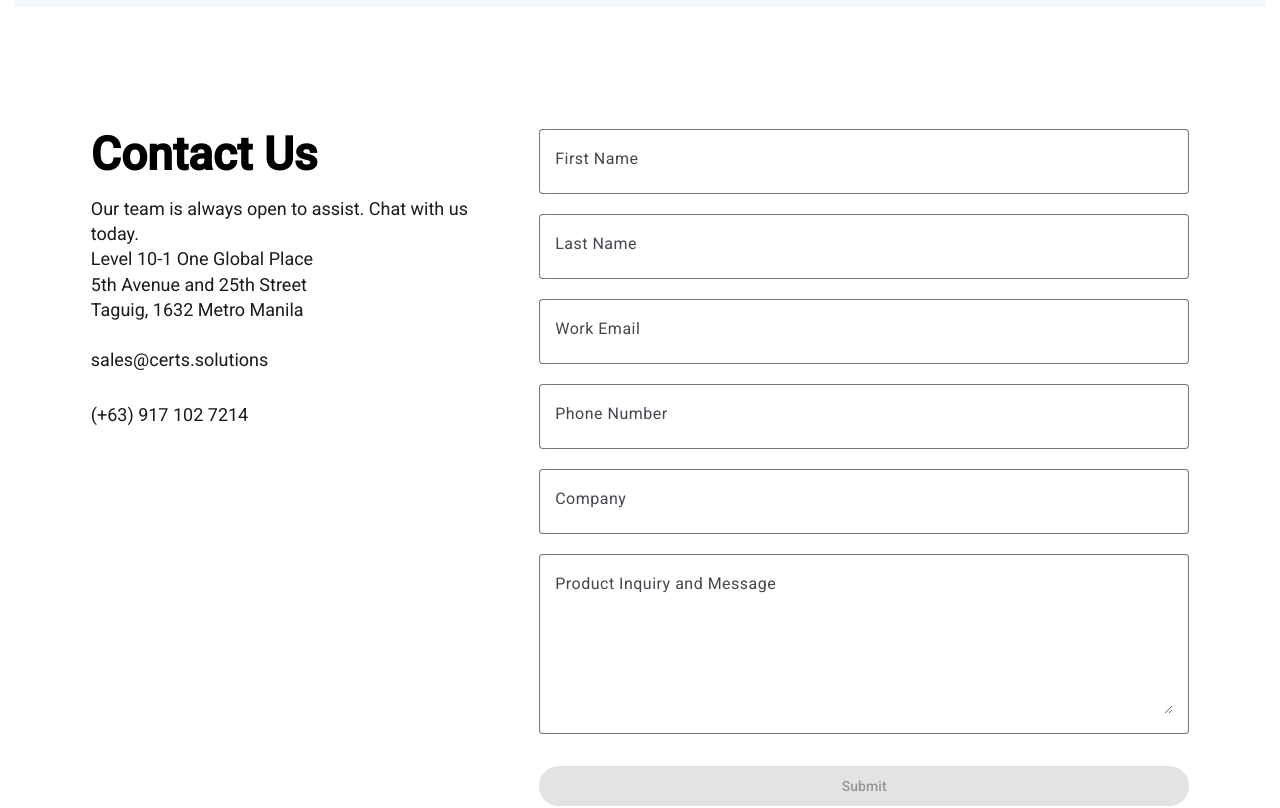
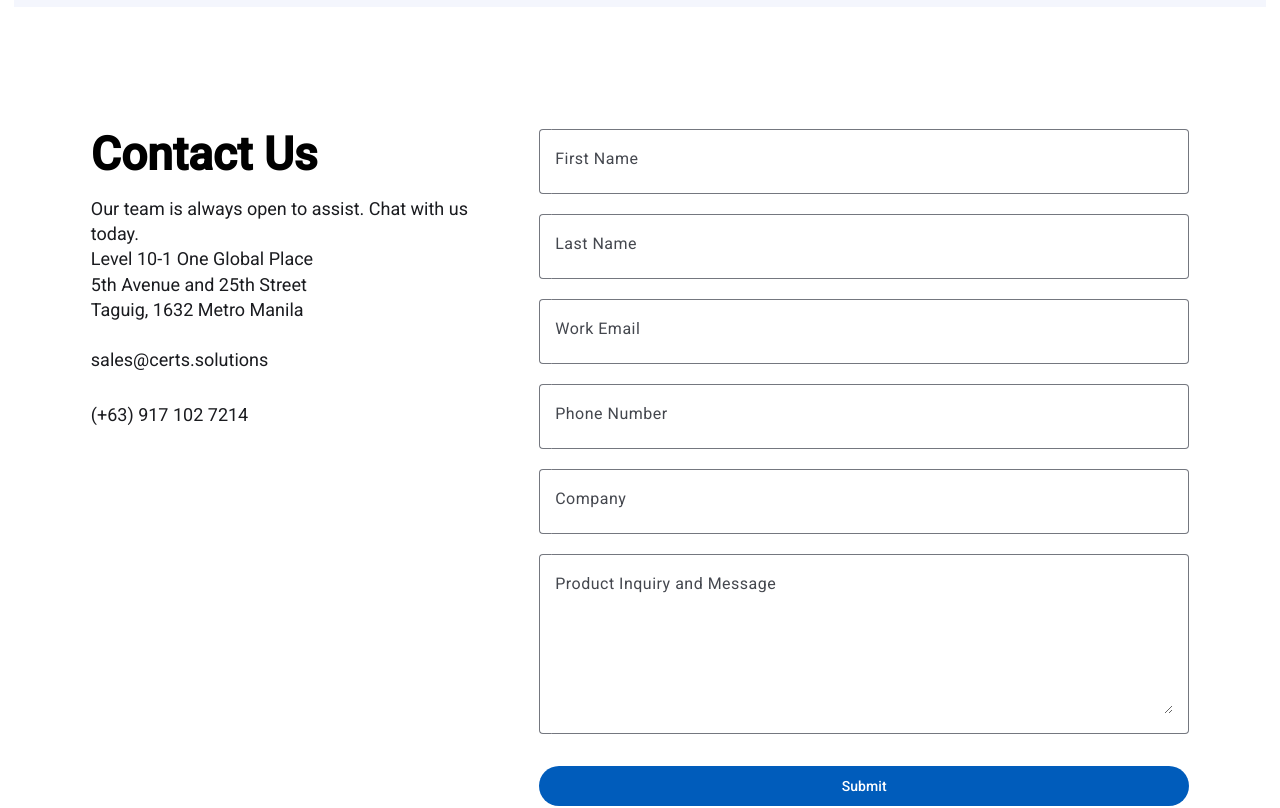
Before and after one commit to rolanveroncruz/certs-web, an Angular app: page / in a window 1280 px wide. Shown: the part 3220-4028 px from the top of the page. Built offline with nearby package versions, Linux system fonts and the light colour scheme; no server answers.

Commit message:
Netlify contact-us form integration

```diff
--- a/src/app/landing/contact-us/contact-us.html
+++ b/src/app/landing/contact-us/contact-us.html
@@ -23,38 +23,62 @@
 
     <!-- RIGHT: form panel -->
     <div class="contact-us-form">
-      <form [formGroup]="contactForm" (ngSubmit)="onSubmit()">
+
+      <!-- ✅ NETLIFY: add name/method/data-netlify + honeypot + action -->
+      <!-- ✅ NETLIFY: remove (ngSubmit) so the browser performs a normal POST -->
+      <form
+        [formGroup]="contactForm"
+        name="contact-us"
+        method="POST"
+        data-netlify="true"
+        data-netlify-honeypot="bot-field"
+        action="/thank-you"
+      >
+        <!-- ✅ NETLIFY: required hidden form-name -->
+        <input type="hidden" name="form-name" value="contact-us" />
+
+        <!-- ✅ NETLIFY: honeypot field (hidden) -->
+        <p style="display:none">
+          <label>Don’t fill this out: <input name="bot-field" /></label>
+        </p>
+
         <mat-form-field appearance="outline" class="my-rounded-field">
           <mat-label>First Name</mat-label>
-          <input formControlName="firstName" matInput>
+          <!-- ✅ NETLIFY: add name="firstName" -->
+          <input name="firstName" formControlName="firstName" matInput>
         </mat-form-field>
 
         <mat-form-field appearance="outline" class="my-rounded-field">
           <mat-label>Last Name</mat-label>
-          <input formControlName="lastName" matInput>
+          <!-- ✅ NETLIFY: add name="lastName" -->
+          <input name="lastName" formControlName="lastName" matInput>
         </mat-form-field>
 
         <mat-form-field appearance="outline" class="my-rounded-field">
           <mat-label>Work Email</mat-label>
-          <input formControlName="email" matInput>
+          <!-- ✅ NETLIFY: add name="email" -->
+          <input name="email" formControlName="email" matInput>
         </mat-form-field>
 
         <mat-form-field appearance="outline" class="my-rounded-field">
           <mat-label>Phone Number</mat-label>
-          <input formControlName="phone" matInput>
+          <!-- ✅ NETLIFY: add name="phone" -->
+          <input name="phone" formControlName="phone" matInput>
         </mat-form-field>
 
         <mat-form-field appearance="outline" class="my-rounded-field">
           <mat-label>Company</mat-label>
-          <input formControlName="company" matInput>
+          <!-- ✅ NETLIFY: add name="company" -->
+          <input name="company" formControlName="company" matInput>
         </mat-form-field>
 
         <mat-form-field appearance="outline" class="my-rounded-field">
           <mat-label>Product Inquiry and Message</mat-label>
-          <textarea formControlName="message" matInput rows="4"></textarea>
+          <!-- ✅ NETLIFY: add name="message" -->
+          <textarea name="message" formControlName="message" matInput rows="4"></textarea>
         </mat-form-field>
 
-        <button matButton="filled" type="submit" [disabled]="disabledButton">
+        <button matButton="filled" type="submit">
           Submit
         </button>
       </form>
--- a/src/app/landing/contact-us/contact-us.ts
+++ b/src/app/landing/contact-us/contact-us.ts
@@ -1,24 +1,11 @@
 import { Component } from '@angular/core';
-import {ReactiveFormsModule, FormGroup, FormControl} from '@angular/forms';
-import {MatFormFieldModule} from '@angular/material/form-field';
-import {MatInputModule} from '@angular/material/input';
-import {MatButton, MatButtonModule} from '@angular/material/button';
-import {TextFieldModule}   from '@angular/cdk/text-field';
-import {HttpClient} from '@angular/common/http';
+import { ReactiveFormsModule, FormGroup, FormControl } from '@angular/forms';
+import { MatFormFieldModule } from '@angular/material/form-field';
+import { MatInputModule } from '@angular/material/input';
+import { MatButton, MatButtonModule } from '@angular/material/button';
+import { TextFieldModule } from '@angular/cdk/text-field';
 
-
-type Result = {
-  status: string;
-  message: string;
-}
-type ContactUsForm = {
-  firstName: string;
-  lastName: string;
-  email: string;
-  phone: string;
-  company: string;
-  message: string;
-}
+// ✅ NETLIFY: removed HttpClient import (no backend calls needed)
 
 @Component({
   selector: 'app-contact-us',
@@ -41,40 +28,8 @@ export class ContactUs {
     phone: new FormControl(''),
     company: new FormControl(''),
     message: new FormControl(''),
-  })
-  disabledButton = true;
+  });
 
-  constructor( private http: HttpClient) {
-    let data = {
-      "user": "admin",
-      "request": "allow"
-    };
-    this.http.post<Result>('/api/postping', data).subscribe( (result:Result) =>{
-      if (result.status == 'OK'){
-        console.log("postping OK, message is '",result.message, "'");
-        this.disabledButton = false;
-      }
-    })
-  }
-
-  onSubmit(){
-    this.disabledButton = true;
-    let contactForm: ContactUsForm = {
-      firstName: this.contactForm.value.firstName || " ",
-      lastName: this.contactForm.value.lastName || " ",
-      email: this.contactForm.value.email || " ",
-      phone: this.contactForm.value.phone ||" ",
-      company: this.contactForm.value.company || " ",
-      message: this.contactForm.value.message || " ",
-    }
-    this.http.post<Result>('/api/contactus', contactForm).subscribe( (result:Result) =>{
-      if (result.status == 'OK'){
-        console.log("postping OK, message is '",result.message, "'");
-        this.disabledButton = false;
-      }
-
-    })
-
-  }
-
+  // ✅ NETLIFY: removed constructor + onSubmit()
+  // The form now submits via normal HTML POST handled by Netlify Forms.
 }
--- a/src/index.html
+++ b/src/index.html
@@ -11,5 +11,16 @@
 </head>
 <body>
   <app-root></app-root>
+  <!-- ✅ NETLIFY: Hidden form so Netlify can detect it at build time -->
+  <form name="contact-us" netlify netlify-honeypot="bot-field" hidden>
+    <input type="hidden" name="form-name" value="contact-us" />
+    <input type="text" name="firstName" />
+    <input type="text" name="lastName" />
+    <input type="email" name="email" />
+    <input type="text" name="phone" />
+    <input type="text" name="company" />
+    <textarea name="message"></textarea>
+  </form>
+
 </body>
 </html>
```
